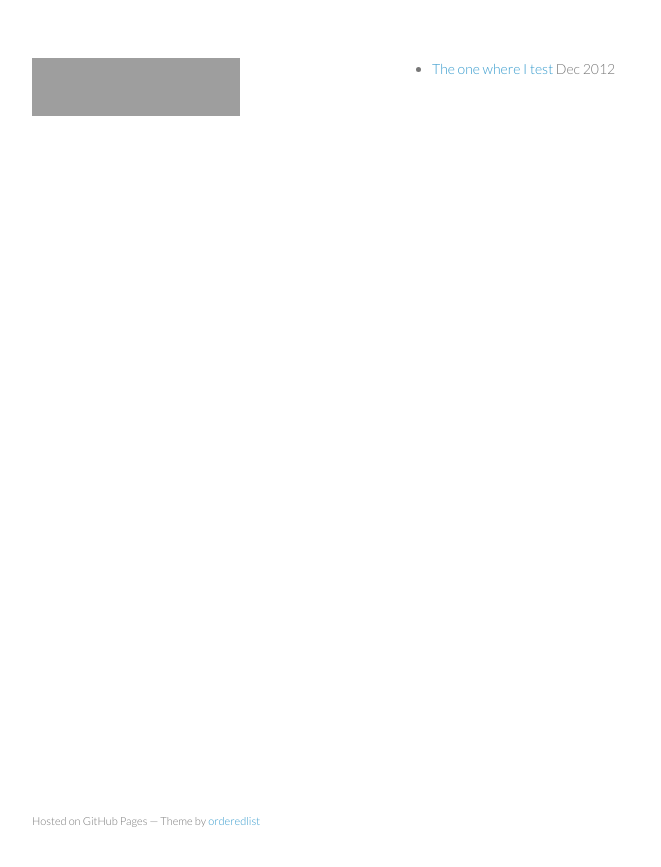
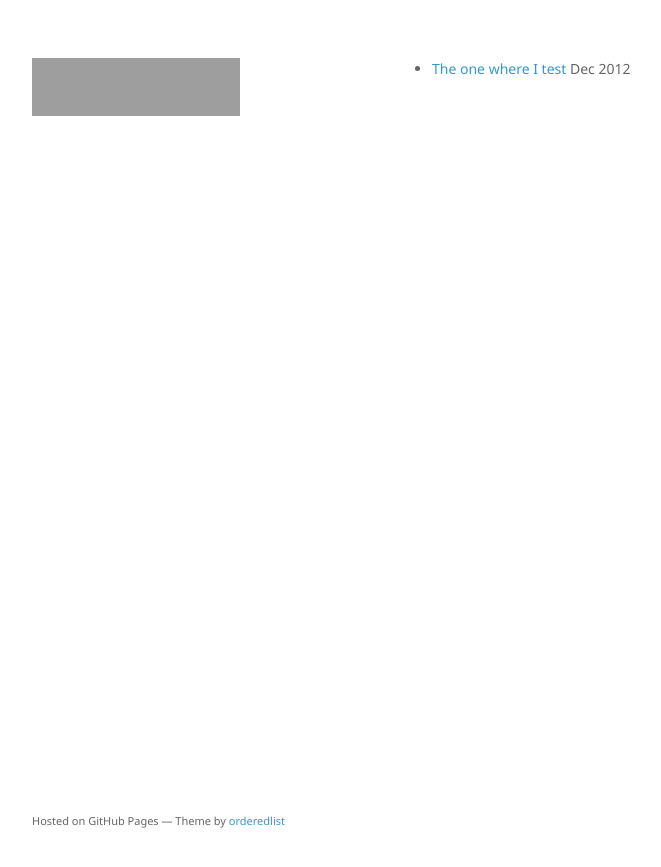
Before and after one commit to stanroze/stanroze.github.com, a Jekyll site: the page built from index.html, in a window 1280 px wide. Shown: the top 867 px of the page, without its empty margins (178-839 px from the left). Built offline with Jekyll 4.4.1, drawn with Linux system fonts in a browser that asks for light colours; Markdown is read by kramdown in place of the engine named in the settings; grey boxes are pictures that could not be loaded.

Commit message:
Update css/styles.css

```diff
--- a/css/styles.css
+++ b/css/styles.css
@@ -2,8 +2,8 @@
 
 body {
   padding:50px;
-  font:14px/1.5 Lato, "Helvetica Neue", Helvetica, Arial, sans-serif;
-  color:#777;
+  font: 14px/1.5 Segoe UI,Lato, "Helvetica Neue", Helvetica, Arial, sans-serif;
+  color:#666;
   font-weight:300;
 }
 
```
